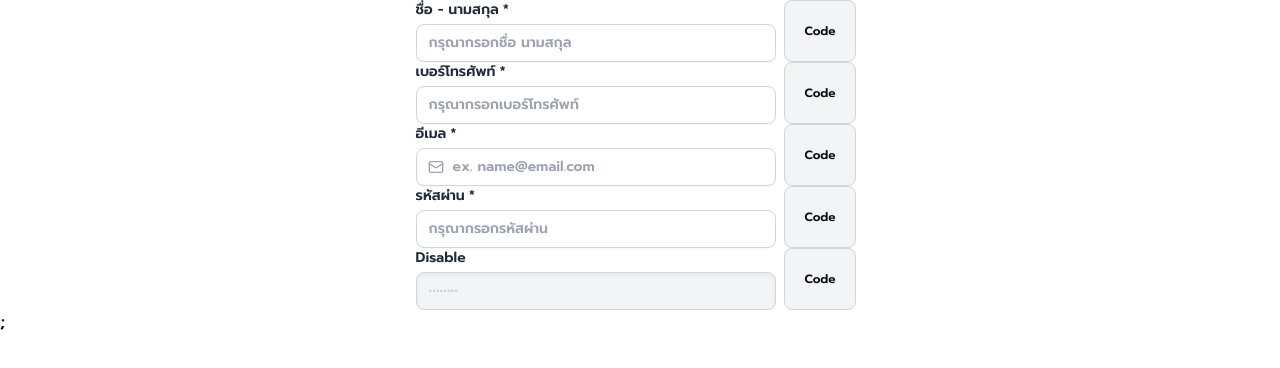
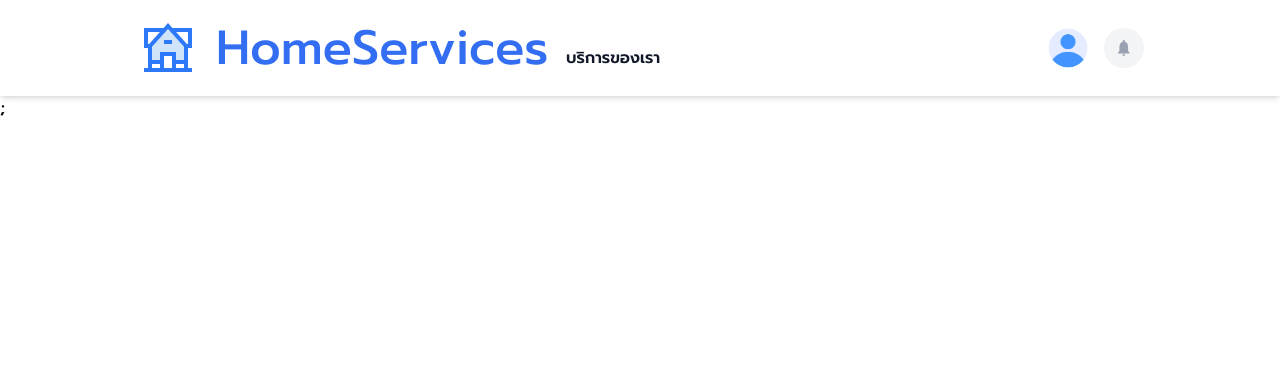
Before and after one commit to Preecha-Sayang/Final-Project-Home-Service, a Next.js app: page / in a window 1280 px wide. Shown: the top 368 px of the page. Built offline with nearby package versions, Linux system fonts and the light colour scheme.

Commit message:
Edit Navbar Login

```diff
--- a/src/components/navbar/navbar.tsx
+++ b/src/components/navbar/navbar.tsx
@@ -2,28 +2,56 @@ import logo_img from "../../../public/images/logo.png";
 import Image from "next/image";
 
 
-export default function Navbar() {
+import bell from "../../../public/images/icon_bell.svg";
+import user_default from "../../../public/images/user_default.png";
 
 
+type NavbarProps = {
+  token: string;
+  fullname: string;
+  imageURL?: string;
+};
+
+export default function Navbar({ token, fullname, imageURL }: NavbarProps) {
+  token = "sdfs";
+
+
+  const getImageURL = imageURL === undefined ? user_default : imageURL;
 
   return (
-    <div className="bg-white shadow-md px-4 py-3 flex items-center justify-between relative">
+    <div className="bg-[var(--white)]; shadow-md px-4 py-3 flex items-center justify-between relative">
       {/* โลโก้ */}
-      <div className="flex items-center gap-4 ml-5">
+
+      <div className="flex items-center gap-4 ml-30">
         <Image src={logo_img} alt="HomeServices" className="" />
-        <a className="text-gray-900 font-semibold hover:text-blue-600 mt-5">
+        <p className="text-[var(--gray-900)] font-semibold mt-5">
           บริการของเรา
-        </a>
+        </p>
       </div>
 
-      <div>
-        <a
-          href="#"
-          className="px-4 py-2 border border-blue-600 text-blue-600 rounded-lg hover:bg-blue-50"
-        >
-          เข้าสู่ระบบ
-        </a>
-      </div>
+      {!token ? (
+        <div className="mr-30">
+          <button className="px-2 py-2 border border-[var(--blue-600)] text-[var(--blue-600)] rounded-lg cursor-pointer">
+            เข้าสู่ระบบ
+          </button>
+        </div>
+      ) : (
+        <div className="flex flex-row items-center justify-center gap-4 mr-30 ">
+          <p>{fullname}</p>
+          <Image
+            src={getImageURL}
+            alt="user"
+            className="h-10 w-10 rounded-full cursor-pointer"
+          />
+          <div className="rounded-full bg-[var(--gray-100)] px-2 py-2 ">
+            <Image
+              src={bell}
+              alt="bell"
+              className="h-6 w-6  rounded-full  cursor-pointer"
+            />
+          </div>
+        </div>
+      )}
     </div>
   );
-};
+}
--- a/src/pages/index.tsx
+++ b/src/pages/index.tsx
@@ -1,13 +1,9 @@
-import Example from "@/components/input/inputField/example";
-
+import Navbar from "@/components/navbar/navbar";
 
 export default function Home() {
-
-
   return (
     <div>
-        {/* Order Summary Section */}
-          <Example/>
-      </div>
+      <Navbar />
+     </div>
   );
 }
```
Also changed, not shown: public/images/user_default.png (added).
